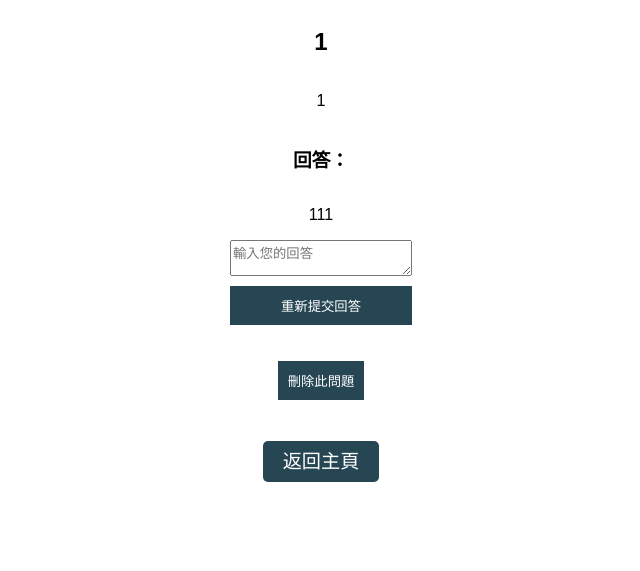
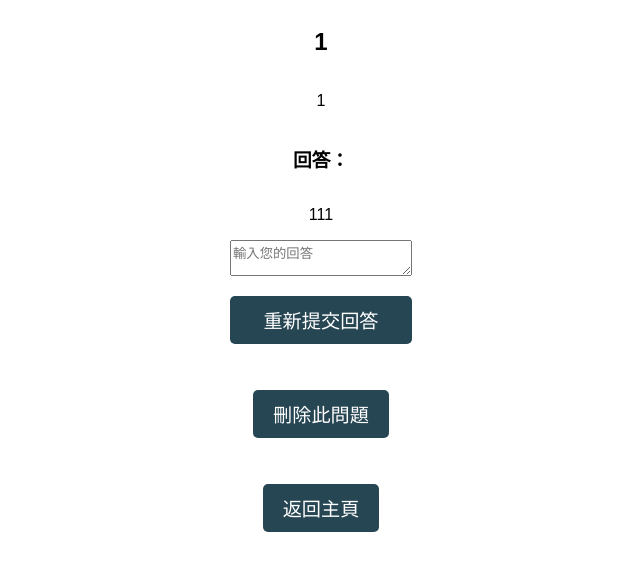
Before and after one commit to Blattellaza/healthcare, a Flask app: page /question/7 in a window 1280 px wide. Shown: the top 571 px of the page, without its empty margins (319-959 px from the left). Run offline with Flask 3, Linux system fonts and the light colour scheme; data comes from the database, SQL or seed files in the repository; both versions use the stored data as it was after the commit.

Commit message:
又又改問題

```diff
--- a/static/style.css
+++ b/static/style.css
@@ -1,26 +1,54 @@
-body {
-    font-family: Arial, sans-serif;
-    display: flex; /* 使用 Flexbox 佈局 */
-    flex-direction: column; /* 垂直排列子元素 */
-    align-items: center;
-}
 
+/*buttons=================================================================*/
 .back-home {
     margin-top: 20px;
     text-align: center;
-}
-.back-home a {
-    text-decoration: none;
-    color: white;
-    background-color: #264653;
+    text-decoration: none; /* 移除底線 */
+    color: white; /* 設定文字顏色為白色 */
+    background-color: #264653; /* 背景顏色 */
     padding: 10px 20px;
     border-radius: 5px;
     font-size: 1.2em;
-}
-.back-home a:hover {
-    background-color: #2A9D8F;
+    border: none;
+    outline: none;
+
+    display: inline-block; /* 使連結有塊狀按鈕的外觀 */
+    cursor: pointer; /* 鼠標變為點擊手勢 */
 }
 
+.back-home a{
+    text-decoration: none;
+    color: white;
+}
+
+.back-home a:visited {
+    color: white; /* 強制訪問過的連結顯示為白色 */
+}
+
+.back-home:hover {
+    background-color: #2a9d8f; /* 滑鼠懸停時的背景色 */
+    color: white; /* 保持文字顏色為白色 */
+}
+
+button {
+    margin-top: 20px;
+    text-align: center;
+    text-decoration: none; /* 移除底線 */
+    color: white; /* 設定文字顏色為白色 */
+    background-color: #264653; /* 背景顏色 */
+    padding: 10px 20px;
+    border-radius: 5px;
+    font-size: 1.2em;
+    display: inline-block; /* 使連結有塊狀按鈕的外觀 */
+    cursor: pointer; /* 鼠標變為點擊手勢 */
+}
+
+button:hover {/*滑鼠停留在button上的顏色*/
+    background-color: #2a9d8f; /* 滑鼠懸停時的背景色 */
+    color: white; /* 保持文字顏色為白色 */
+}
+
+/*Anime=================================================================*/
 @keyframes bounce {
     0% {
         transform: translateY(0);
@@ -41,6 +69,14 @@ body {
 
 .anime-text {
     animation: bounce 1s ease forwards; /* 動畫只執行一次，並保持在結束狀態 */
+}
+
+/*blooks display==================================================================*/
+body {
+    font-family: Arial, sans-serif;
+    display: flex; /* 使用 Flexbox 佈局 */
+    flex-direction: column; /* 垂直排列子元素 */
+    align-items: center;
 }
 
 .upper_container{
@@ -124,17 +160,6 @@ form {
 label, input, button {
     margin: 10px 0;
     padding: 10px;
-}
-
-button {
-    background-color: #264653;
-    color: white;
-    border: none;
-    cursor: pointer;
-}
-
-button:hover {/*滑鼠停留在button上的顏色*/
-    background-color: #2A9D8F;
 }
 
 .advice {
--- a/templates/index.html
+++ b/templates/index.html
@@ -52,7 +52,7 @@
                     <input type="number" id="weight" name="weight" step="0.1">
                 </div>
 
-                <button type="submit">取得健康建議</button>
+                <button type="submit" class="back-home">取得健康建議</button>
 
             </form>
         </div>
--- a/templates/question_detail.html
+++ b/templates/question_detail.html
@@ -14,19 +14,19 @@
 
         <form method="POST">
             <textarea name="answer" placeholder="輸入您的回答" required></textarea>
-            <button type="submit">重新提交回答</button>
+            <button type="submit" class = "back-home">重新提交回答</button>
         </form>
 
     {% else %}
         <h3>尚未有回答</h3>
         <form method="POST">
             <textarea name="answer" placeholder="輸入您的回答" required></textarea>
-            <button type="submit">提交回答</button>
+            <button type="submit" class = "back-home">提交回答</button>
         </form>
 
     {% endif %}
     <form method="POST" action="/delete/{{ question[0] }}">
-        <button type="submit" class="btn-danger">刪除此問題</button>
+        <button type="submit" class = "back-home">刪除此問題</button>
     </form>
 
     <div class="back-home">
```
Also changed, not shown: templates/result.html (+1 -19 lines), database.db.
